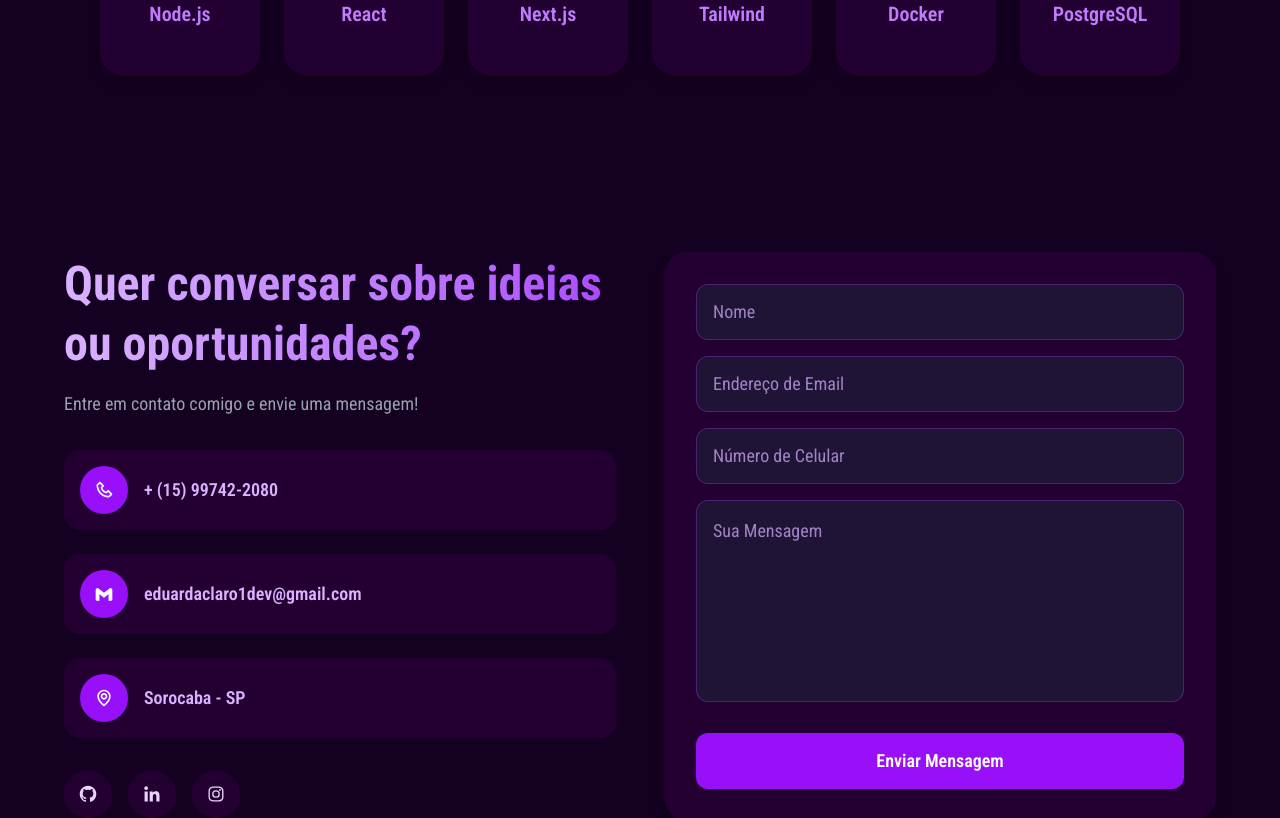
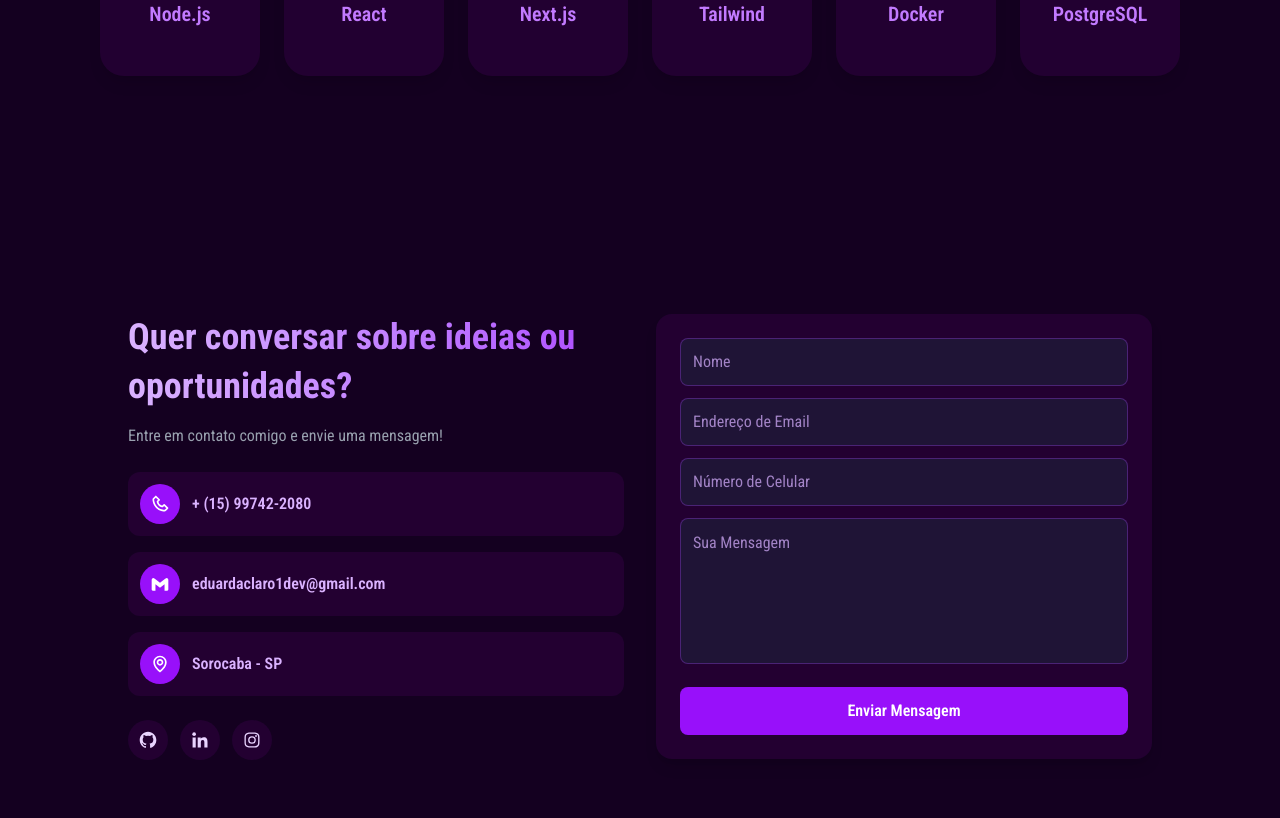
Before and after one commit to EduardaClaro/PortifolioReact, a Next.js app in the folder portfolio-react/: page / in a window 1280 px wide. Shown: the part 4060-4878 px from the top of the page. Built offline with nearby package versions, Linux system fonts and the light colour scheme.

Commit message:
:ok_hand: style: adjusting the sizes

```diff
--- a/portfolio-react/components/Home/Contact/Contact.tsx
+++ b/portfolio-react/components/Home/Contact/Contact.tsx
@@ -10,7 +10,7 @@ import {
   BiLogoInstagram,
 } from "react-icons/bi";
 import { Roboto_Condensed } from "next/font/google";
-import { motion } from "framer-motion"; // Para animações suaves
+import { motion } from "framer-motion";
 
 const robotoCondensed = Roboto_Condensed({
   subsets: ["latin"],
@@ -45,33 +45,28 @@ export default function ContactPage() {
     }
   };
 
-  const fadeUp = {
-    hidden: { opacity: 0, y: 20 },
-    visible: { opacity: 1, y: 0, transition: { duration: 0.6, ease: "easeOut" } },
-  };
-
   return (
-    <div className={`min-h-screen flex items-center justify-center p-8 ${robotoCondensed.className}`}>
+    <div className={`min-h-screen flex items-center justify-center p-6 ${robotoCondensed.className}`}>
       <motion.div
-        className="w-full max-w-6xl grid lg:grid-cols-2 gap-12 items-center"
+        className="w-full max-w-5xl grid lg:grid-cols-2 gap-8 items-center"
         initial="hidden"
         animate="visible"
       >
-        {/* Left Side - Content */}
-        <div className="space-y-8">
-          <div className="space-y-4">
+        {/* Lado Esquerdo */}
+        <div className="space-y-6">
+          <div className="space-y-3">
             <motion.h1
-              className="text-4xl lg:text-5xl font-bold text-transparent bg-clip-text bg-gradient-to-r from-purple-300 to-purple-500 leading-tight cursor-pointer"
+              className="text-3xl lg:text-4xl font-bold text-transparent bg-clip-text bg-gradient-to-r from-purple-300 to-purple-500 leading-snug cursor-pointer"
               whileHover={{ scale: 1.05, rotate: 1 }}
               transition={{ type: "spring", stiffness: 120 }}
             >
               Quer conversar sobre ideias ou oportunidades?
             </motion.h1>
-            <p className="text-gray-400 text-lg">Entre em contato comigo e envie uma mensagem!</p>
+            <p className="text-gray-400 text-base">Entre em contato comigo e envie uma mensagem!</p>
           </div>
 
-          {/* Contact Information */}
-          <div className="space-y-6">
+          {/* Informações */}
+          <div className="space-y-4">
             {[
               { icon: BiPhone, label: "+ (15) 99742-2080" },
               { icon: BiLogoGmail, label: "eduardaclaro1dev@gmail.com" },
@@ -79,20 +74,20 @@ export default function ContactPage() {
             ].map((item, idx) => (
               <motion.div
                 key={idx}
-                className="flex items-center gap-4 bg-[#4c036245] p-4 rounded-2xl cursor-pointer"
-                whileHover={{ scale: 1.05, rotate: idx % 2 === 0 ? -1 : 1, boxShadow: "0 10px 20px rgba(128,0,255,0.4)" }}
+                className="flex items-center gap-3 bg-[#4c036245] p-3 rounded-xl cursor-pointer"
+                whileHover={{ scale: 1.05, rotate: idx % 2 === 0 ? -1 : 1, boxShadow: "0 8px 16px rgba(128,0,255,0.4)" }}
                 transition={{ type: "spring", stiffness: 120 }}
               >
-                <div className="w-12 h-12 bg-purple-600 rounded-full flex items-center justify-center">
+                <div className="w-10 h-10 bg-purple-600 rounded-full flex items-center justify-center">
                   <item.icon className="w-5 h-5 text-white" />
                 </div>
-                <span className="text-purple-300 text-lg font-semibold">{item.label}</span>
+                <span className="text-purple-300 text-base font-semibold">{item.label}</span>
               </motion.div>
             ))}
           </div>
 
-          {/* Social Media Icons */}
-          <div className="flex gap-4">
+          {/* Redes Sociais */}
+          <div className="flex gap-3">
             {[
               { icon: BiLogoGithub, link: "https://github.com/EduardaClaro" },
               { icon: BiLogoLinkedin, link: "https://www.linkedin.com/in/maria-eduarda-claro-90b017313/" },
@@ -103,8 +98,8 @@ export default function ContactPage() {
                 href={item.link}
                 target="_blank"
                 rel="noopener noreferrer"
-                className="w-12 h-12 bg-[#4c036245] rounded-full flex items-center justify-center cursor-pointer"
-                whileHover={{ scale: 1.15, rotate: idx % 2 === 0 ? 12 : -12, backgroundColor: "#9c5aed", boxShadow: "0 8px 20px rgba(124,58,237,0.5)" }}
+                className="w-10 h-10 bg-[#4c036245] rounded-full flex items-center justify-center cursor-pointer"
+                whileHover={{ scale: 1.15, rotate: idx % 2 === 0 ? 12 : -12, backgroundColor: "#9c5aed", boxShadow: "0 6px 16px rgba(124,58,237,0.5)" }}
                 transition={{ type: "spring", stiffness: 120 }}
               >
                 <item.icon className="w-5 h-5 text-purple-200" />
@@ -113,33 +108,33 @@ export default function ContactPage() {
           </div>
         </div>
 
-        {/* Right Side - Contact Form */}
+        {/* Lado Direito - Formulário */}
         <motion.div
-          className="bg-[#4c036245] p-8 rounded-3xl shadow-lg"
-          whileHover={{ scale: 1.03, boxShadow: "0 15px 30px rgba(128,0,255,0.3)" }}
+          className="bg-[#4c036245] p-6 rounded-2xl shadow-lg"
+          whileHover={{ scale: 1.02, boxShadow: "0 12px 24px rgba(128,0,255,0.3)" }}
           transition={{ type: "spring", stiffness: 100 }}
         >
-          <form className="space-y-6" onSubmit={handleSubmit}>
-            <div className="space-y-4">
+          <form className="space-y-4" onSubmit={handleSubmit}>
+            <div className="space-y-3">
               {["name", "email", "phone"].map((field) => (
                 <motion.input
                   key={field}
                   name={field}
                   type={field === "email" ? "email" : field === "phone" ? "tel" : "text"}
                   placeholder={field === "name" ? "Nome" : field === "email" ? "Endereço de Email" : "Número de Celular"}
-                  className="w-full bg-slate-800/50 border border-purple-500/30 text-white placeholder:text-purple-300/70 h-14 text-lg focus:border-purple-400 focus:ring-2 focus:ring-purple-400 rounded-xl outline-none px-4"
-                  whileFocus={{ scale: 1.03, boxShadow: "0 5px 15px rgba(124,58,237,0.4)" }}
+                  className="w-full bg-slate-800/50 border border-purple-500/30 text-white placeholder:text-purple-300/70 h-12 text-base focus:border-purple-400 focus:ring-2 focus:ring-purple-400 rounded-lg outline-none px-3"
+                  whileFocus={{ scale: 1.02, boxShadow: "0 4px 12px rgba(124,58,237,0.4)" }}
                   transition={{ type: "spring", stiffness: 120 }}
-                  required={field !== "phone" ? true : false}
+                  required={field !== "phone"}
                 />
               ))}
 
               <motion.textarea
                 name="message"
                 placeholder="Sua Mensagem"
-                rows={6}
-                className="w-full bg-slate-800/50 border border-purple-500/30 text-white placeholder:text-purple-300/70 text-lg resize-none focus:border-purple-400 focus:ring-2 focus:ring-purple-400 rounded-xl outline-none p-4"
-                whileFocus={{ scale: 1.03, boxShadow: "0 5px 15px rgba(124,58,237,0.4)" }}
+                rows={5}
+                className="w-full bg-slate-800/50 border border-purple-500/30 text-white placeholder:text-purple-300/70 text-base resize-none focus:border-purple-400 focus:ring-2 focus:ring-purple-400 rounded-lg outline-none p-3"
+                whileFocus={{ scale: 1.02, boxShadow: "0 4px 12px rgba(124,58,237,0.4)" }}
                 transition={{ type: "spring", stiffness: 120 }}
                 required
               />
@@ -147,8 +142,8 @@ export default function ContactPage() {
 
             <motion.button
               type="submit"
-              className="w-full bg-purple-600 hover:bg-purple-700 text-white h-14 text-lg font-semibold rounded-xl"
-              whileHover={{ scale: 1.05, boxShadow: "0 8px 25px rgba(124,58,237,0.5)" }}
+              className="w-full bg-purple-600 hover:bg-purple-700 text-white h-12 text-base font-semibold rounded-lg"
+              whileHover={{ scale: 1.05, boxShadow: "0 6px 18px rgba(124,58,237,0.5)" }}
               transition={{ type: "spring", stiffness: 120 }}
             >
               Enviar Mensagem
```
